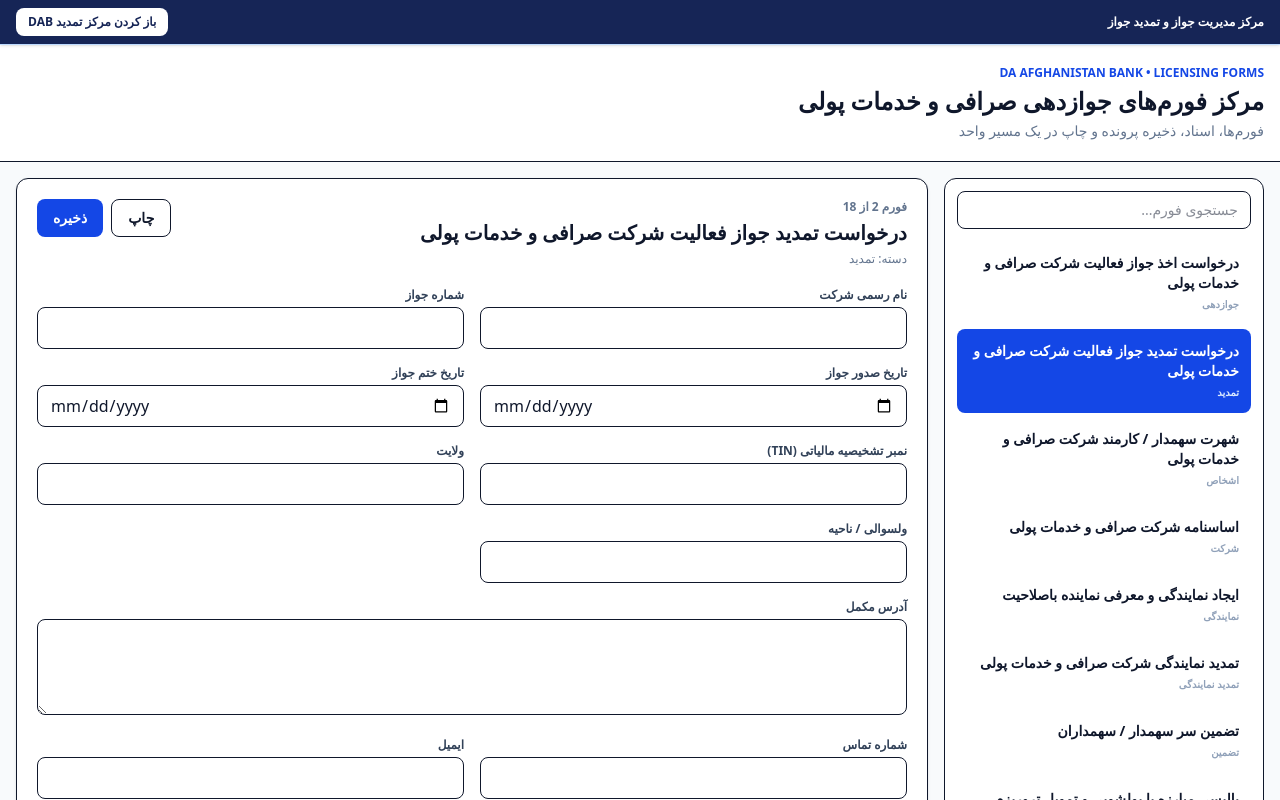
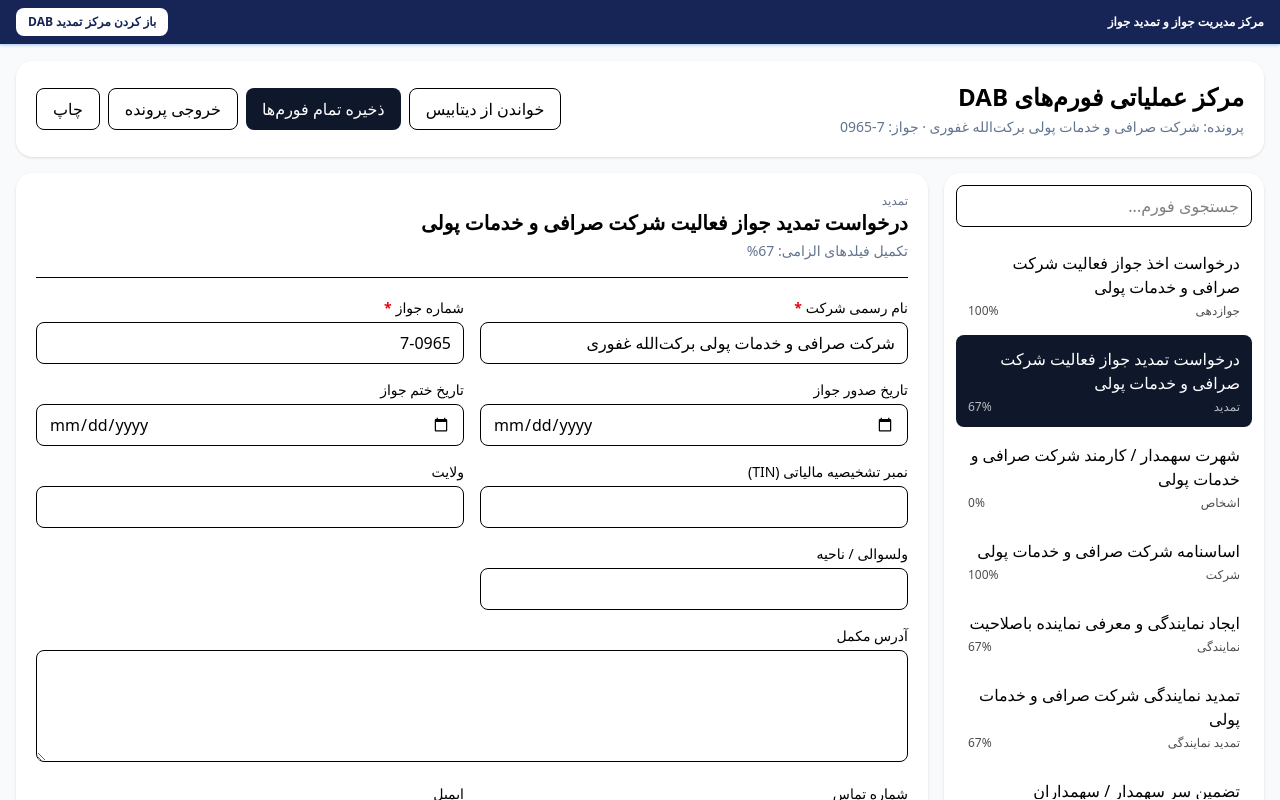
Before and after one commit to Norani375/Manochehr-norani, a Next.js app: page /dab-renewal in a window 1280 px wide. Shown: the top 800 px of the page. Built offline with nearby package versions, Linux system fonts and the light colour scheme; no server answers.

Commit message:
feat(dab): route renewal workspace to operational all-forms case

```diff
--- a/app/dab-renewal/page.tsx
+++ b/app/dab-renewal/page.tsx
@@ -1,9 +1,9 @@
 'use client';
 
-import DabAllOfficialFormsWorkspace from '@/components/DabAllOfficialFormsWorkspace';
+import DabAllFormsOperationalWorkspace from '@/components/DabAllFormsOperationalWorkspace';
 import { useCompany } from '@/lib/companyContext';
 
 export default function DabRenewalPage() {
   const { activeCompanyId } = useCompany();
-  return <DabAllOfficialFormsWorkspace companyId={activeCompanyId} />;
+  return <DabAllFormsOperationalWorkspace companyId={activeCompanyId} />;
 }
```
